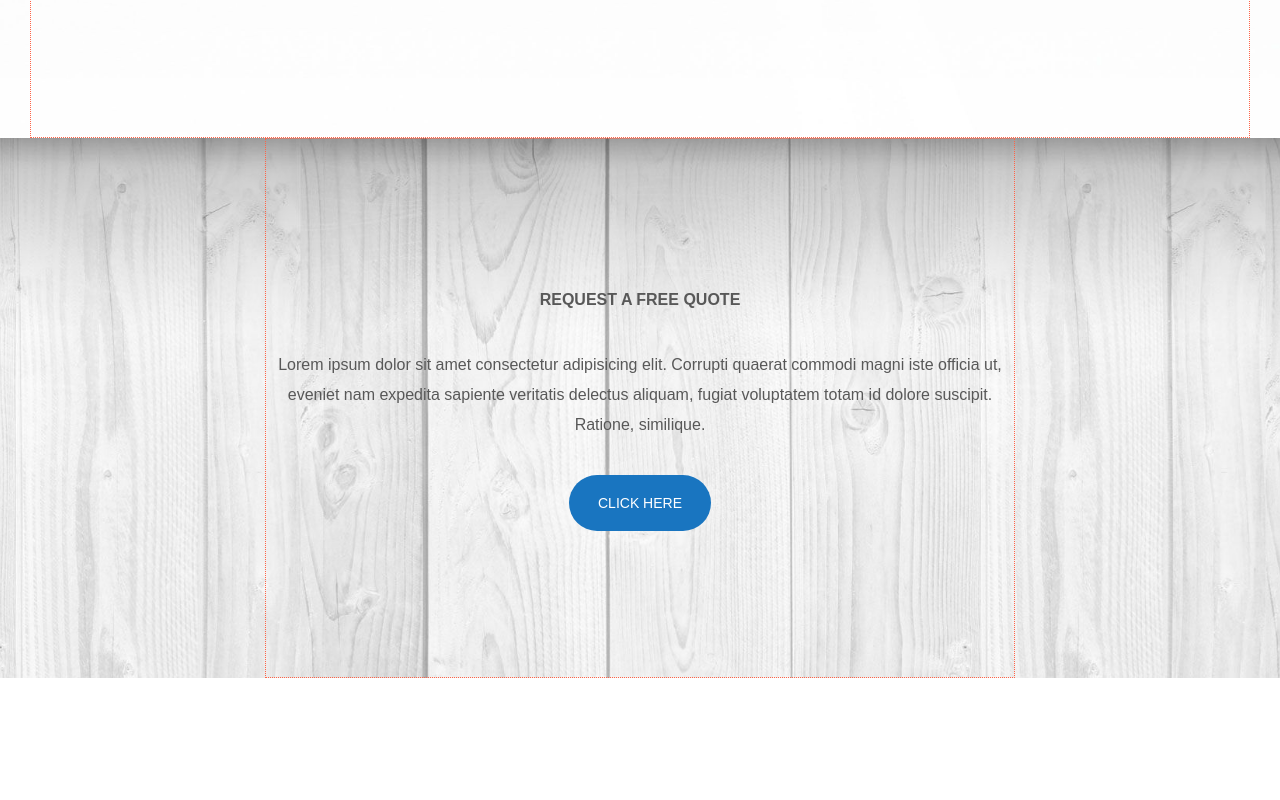
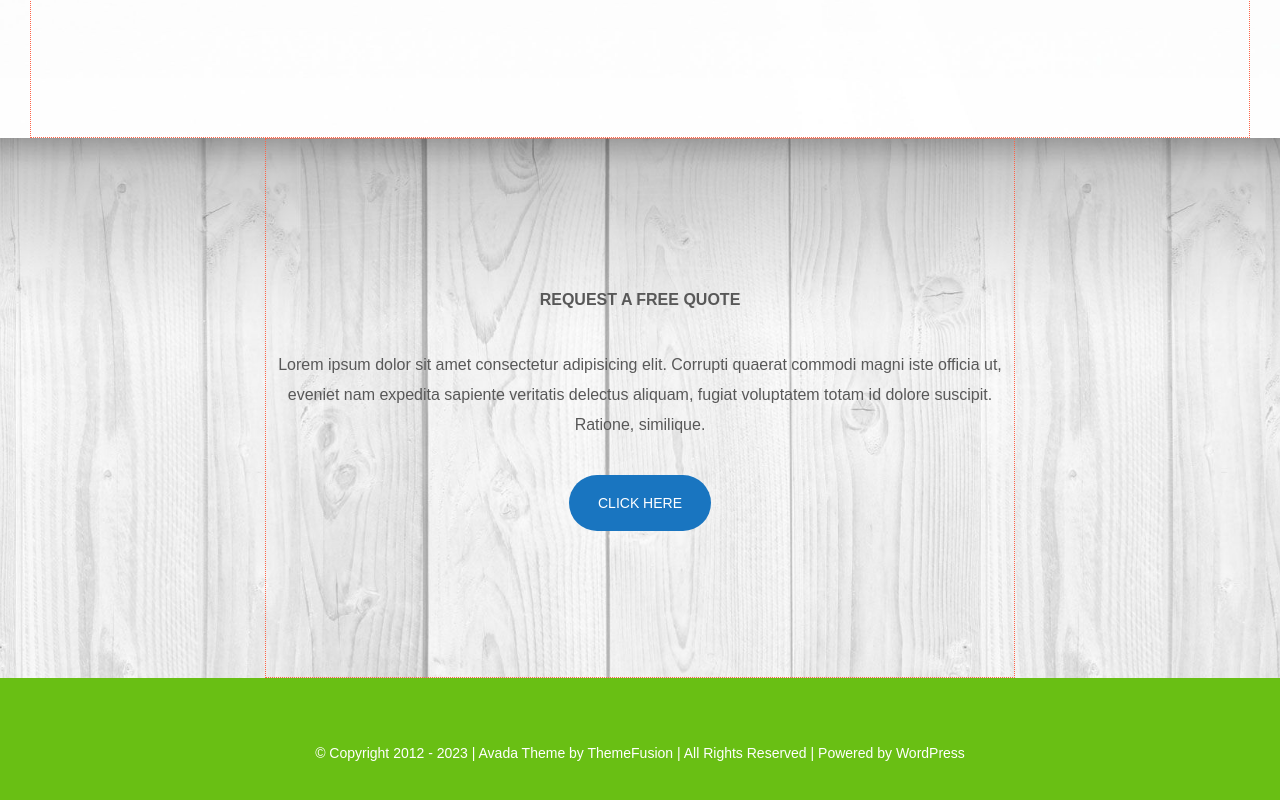
Before and after one commit to Luigidefilippo/proj-html-vuejs, a Vue app: page / in a window 1280 px wide. Shown: the part 4260-5060 px from the top of the page. Before the commit the page ends 4938 px from the top, so only its background shows below. Built offline with nearby package versions, Linux system fonts and the light colour scheme.

Commit message:
add Footer main and end footer , endfooter compleate

```diff
--- a/src/App.vue
+++ b/src/App.vue
@@ -14,8 +14,11 @@ export default {
 </script>
 
 <template>
+
   <AppHeader/>
   <AppMain/>
+  <AppFooter/>
+
 </template>
 
 <style lang="scss">
--- a/src/components/AppFooter.vue
+++ b/src/components/AppFooter.vue
@@ -1,23 +1,24 @@
 <script>
+import footerMain from './footerComponents/footerMain.vue'
+import footerEnd from './footerComponents/footerEnd.vue'
+
+
 export default {
+    components: {
+        footerMain,
+        footerEnd
+    }
 }
 </script>
 
+
 <template>
- <header>
-        <div class="container">
-            <p>Call us for a Free Quote: 1.800.555.6789</p>
-            <ul>
-                <li><font-awesome-icon icon="fa-brands fa-facebook-f" /></li>
-                <li><font-awesome-icon icon="fa-brands fa-twitter" /></li>
-                <li><font-awesome-icon icon="fa-brands fa-instagram" /></li>
-                <li><font-awesome-icon icon="fa-brands fa-youtube" /></li>
-            </ul>
-        </div>
-    </header>
+
+    <footerMain />
+    <footerEnd />
+
 </template>
 
-
-<style >
+<style lang="scss">
 
 </style>
--- /dev/null
+++ b/src/components/footerComponents/footerEnd.vue
@@ -0,0 +1,32 @@
+<script>
+export default {
+}
+</script>
+
+<template>
+    <footer>
+        <p>© Copyright 2012 - 2023 | Avada Theme by ThemeFusion | All Rights Reserved | Powered by WordPress</p>
+
+    </footer>
+</template>
+
+<style lang="scss">
+@use '../style/partials/colors' as*;
+
+footer{
+    background-color:$lima;
+    height: 150px;
+    color: white;
+    display: flex;
+    flex-direction: column;
+    justify-content: center;
+    align-items: center;
+    gap: 25px;
+
+    p{
+        font-size: 14px;
+
+    }
+}
+
+</style>
--- /dev/null
+++ b/src/components/footerComponents/footerMain.vue
@@ -0,0 +1,7 @@
+<script>
+export default{
+
+}
+</script>
+
+<template></template>
```
